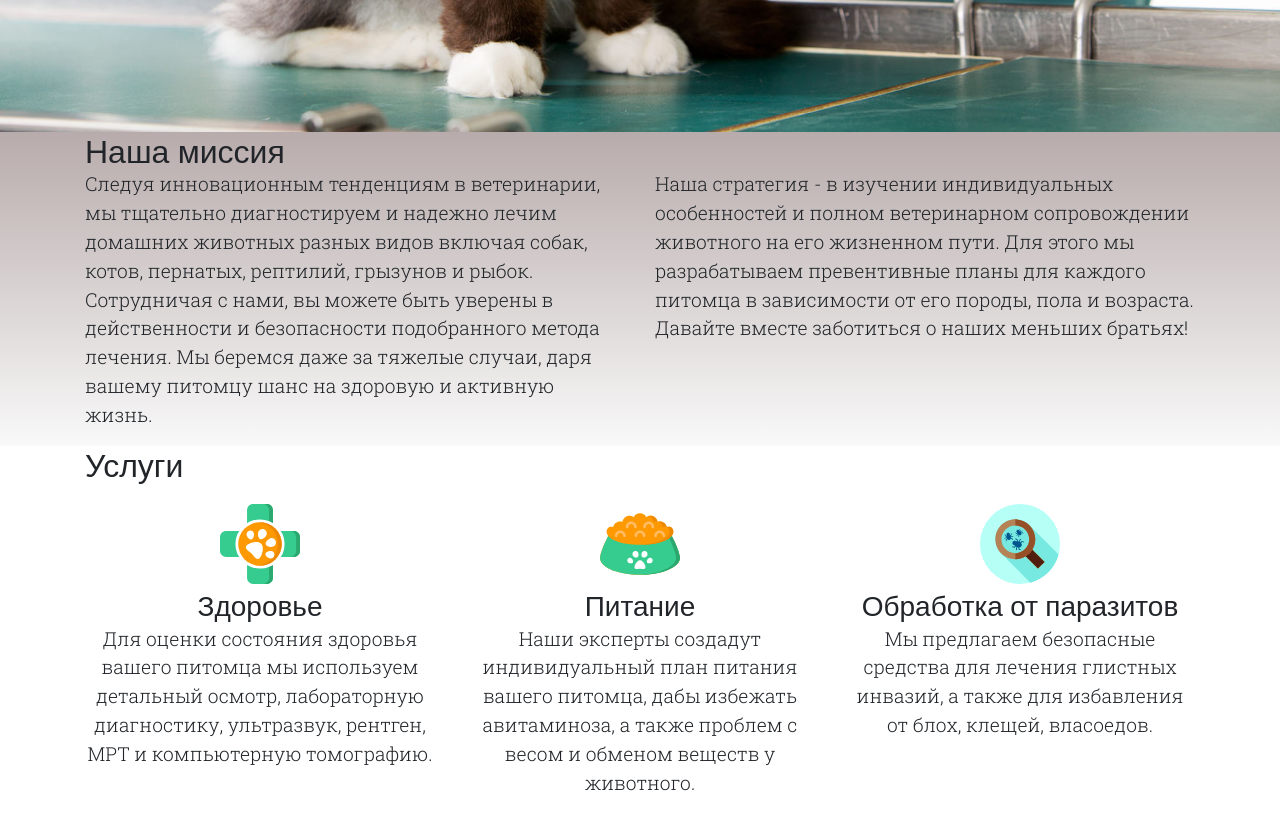
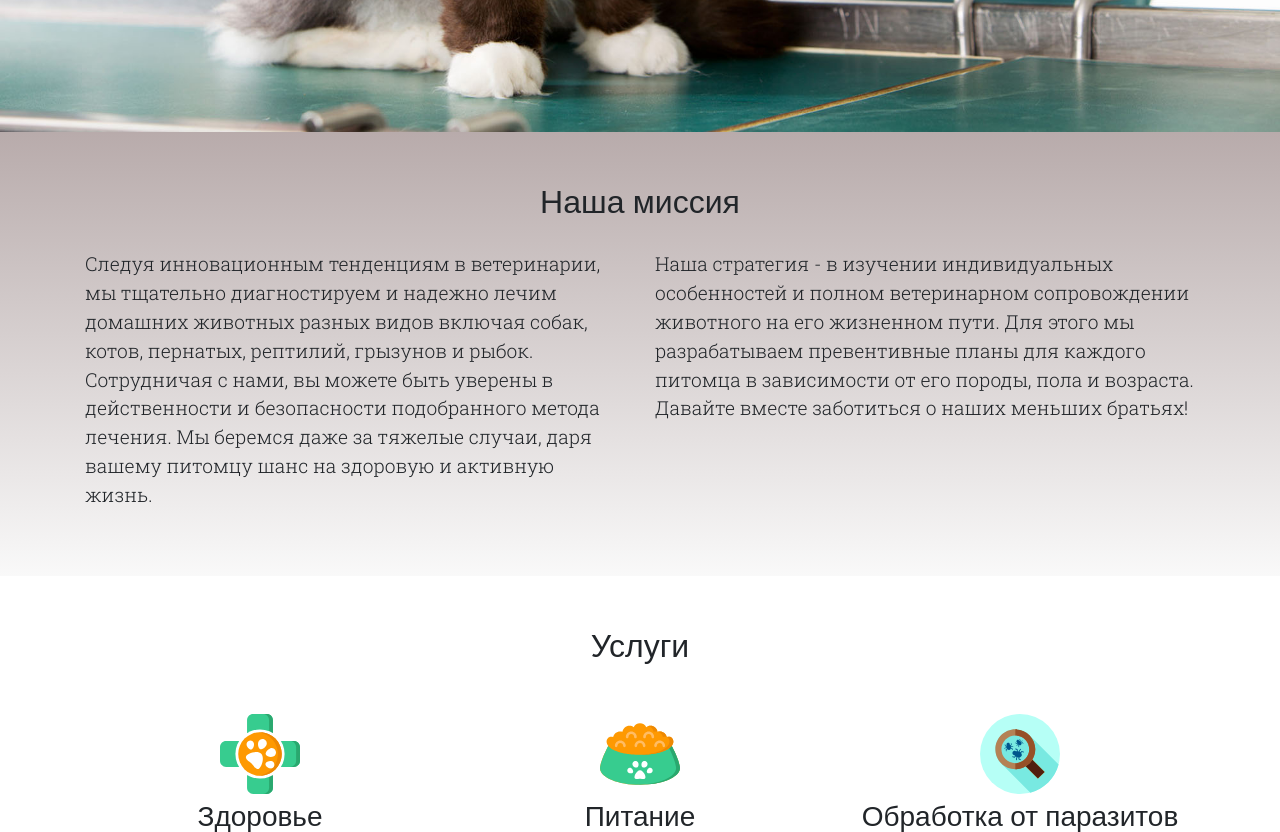
Before and after one commit to yMalinovskaya/Bootstrap-customized-webpage, a website: page index.html in a window 1280 px wide. Shown: the part 700-1532 px from the top of the page. Drawn offline with nearby package versions, Linux system fonts and the light colour scheme.

Commit message:
minor changes to page margins

```diff
--- a/css/style.css
+++ b/css/style.css
@@ -86,6 +86,16 @@ and (max-width: 768px) {
   }
 }
 
+/**  Page **/
+.page {
+  padding: 50px 0;
+}
+
+.page h2 {
+  text-align: center;
+  margin-bottom: 30px;
+}
+
 /** Page -- Mission **/
 
 #mission {
@@ -118,6 +128,9 @@ and (max-width: 768px) {
     padding: 0 20%;
   }
 }
+
+
+
 
 /** Page -- Staff **/
 
```
